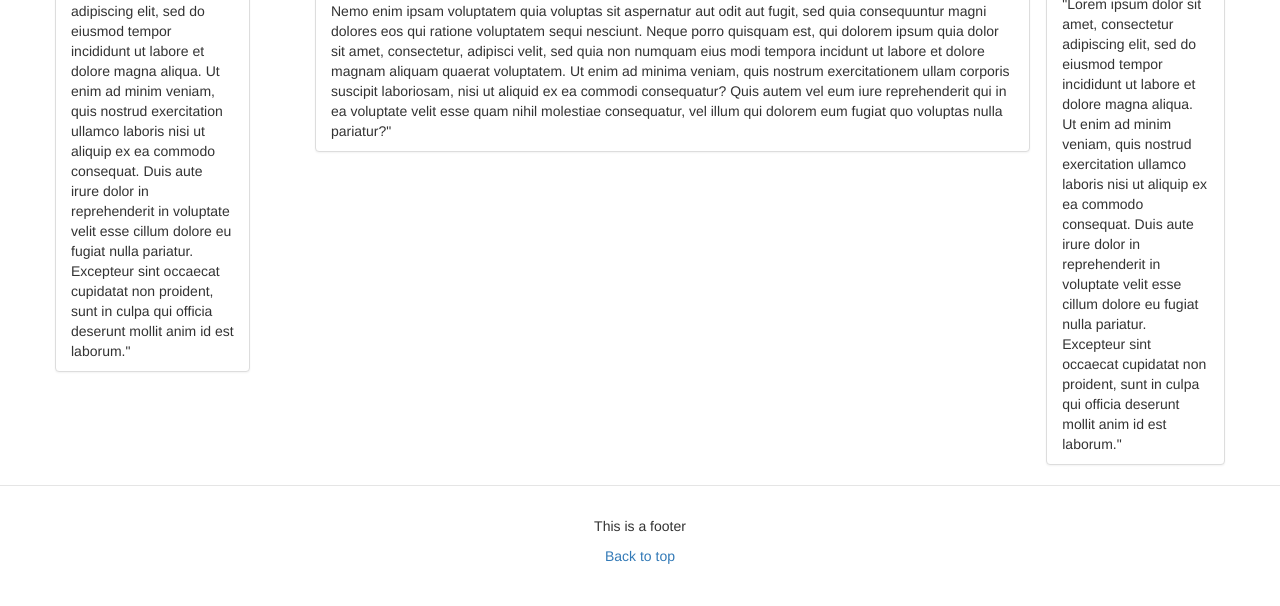
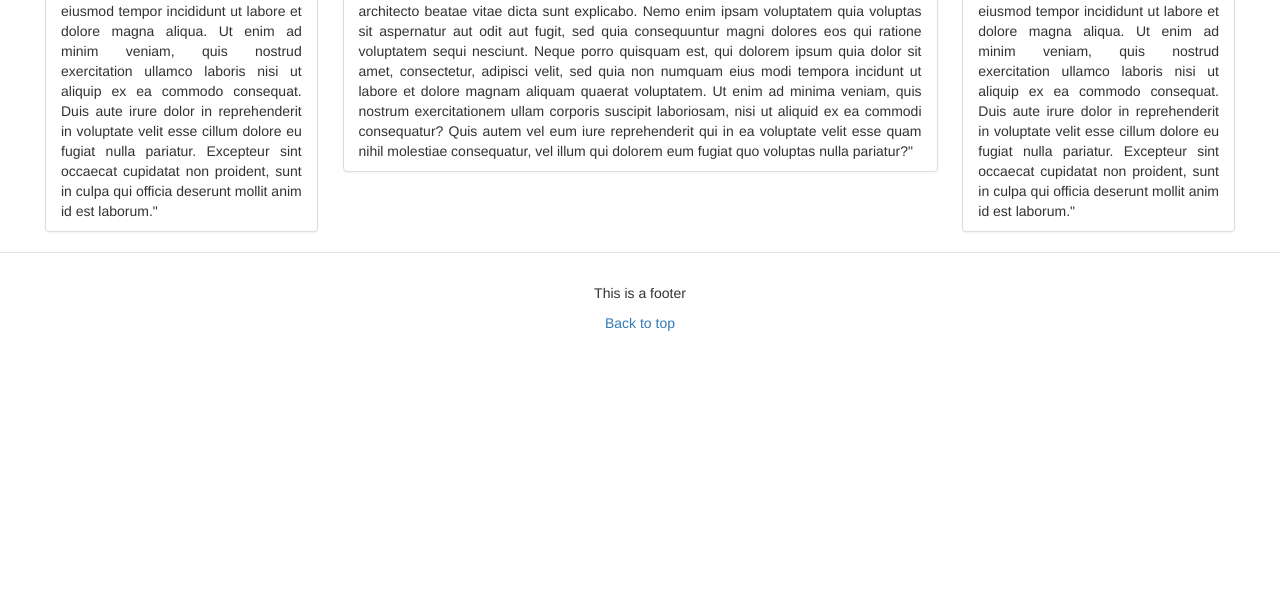
Before and after one commit to adamfaryna/Bootstrap-CMS-template, a website: page app/index.html in a window 1280 px wide. Shown: the part 373-979 px from the top of the page. After the commit the page ends 800 px from the top, so only its background shows below. Drawn offline with nearby package versions, Linux system fonts and the light colour scheme.

Commit message:
columns looks good

```diff
--- a/app/index.html
+++ b/app/index.html
@@ -6,7 +6,7 @@
     <meta http-equiv="X-UA-Compatible" content="IE=edge">
     <meta name="viewport" content="width=device-width, initial-scale=1">
     <link rel="stylesheet" type="text/css" href="../bower_components/bootstrap/dist/css/bootstrap.css">
-    <link rel="stylesheet" type="text/css" href="../bower_components/bootstrap/dist/css/bootstrap-theme.min.css">
+    <link rel="stylesheet" type="text/css" href="../bower_components/bootstrap/dist/css/bootstrap-theme.css">
     <link rel="stylesheet" type="text/css" href="styles/style.css">
 </head>
 <body>
@@ -33,6 +33,7 @@
                 <input type="password" placeholder="password" class="form-control">
             </div>
             <button type="submit" class="btn btn-success">Log in</button>
+            <a href="#" class="btn btn-danger">Register</a>
         </div>
     </div>
 </nav>
@@ -47,9 +48,9 @@
 
 <div class="container">
     <div class="row">
-        <div id="left-sidebar" class="sidebar col-md-2">
+        <div id="left-sidebar" class="sidebar col-md-3">
             <div class="row">
-                <div class="col-md-12 panel panel-default">
+                <div class="col-md-11 panel panel-default">
                     <h2>Left sidebar</h2>
 
                     <p>"Lorem ipsum dolor sit amet, consectetur adipiscing elit, sed do eiusmod tempor incididunt ut
@@ -61,27 +62,21 @@
                 </div>
             </div>
         </div>
-        <div id="main" class="col-md-8">
-            <div class="row">
-                <div class="col-md-11 col-md-offset-1 panel panel-default">
-                    <h2>Main</h2>
+        <div id="main" class="mainbar col-md-6 panel panel-default">
+            <h2>Main</h2>
 
-                    <p>"Sed ut perspiciatis unde omnis iste natus error sit voluptatem accusantium doloremque
-                        laudantium, totam rem aperiam, eaque ipsa quae ab illo inventore veritatis et quasi architecto
-                        beatae vitae dicta sunt explicabo. Nemo enim ipsam voluptatem quia voluptas sit aspernatur aut
-                        odit aut fugit, sed quia consequuntur magni dolores eos qui ratione voluptatem sequi nesciunt.
-                        Neque porro quisquam est, qui dolorem ipsum quia dolor sit amet, consectetur, adipisci velit,
-                        sed quia non numquam eius modi tempora incidunt ut labore et dolore magnam aliquam quaerat
-                        voluptatem. Ut enim ad minima veniam, quis nostrum exercitationem ullam corporis suscipit
-                        laboriosam, nisi ut aliquid ex ea commodi consequatur? Quis autem vel eum iure reprehenderit qui
-                        in ea voluptate velit esse quam nihil molestiae consequatur, vel illum qui dolorem eum fugiat
-                        quo voluptas nulla pariatur?"
-                    </p>
-                </div>
-            </div>
+            <p>"Sed ut perspiciatis unde omnis iste natus error sit voluptatem accusantium doloremque laudantium, totam
+                rem aperiam, eaque ipsa quae ab illo inventore veritatis et quasi architecto beatae vitae dicta sunt
+                explicabo. Nemo enim ipsam voluptatem quia voluptas sit aspernatur aut odit aut fugit, sed quia
+                consequuntur magni dolores eos qui ratione voluptatem sequi nesciunt. Neque porro quisquam est, qui
+                dolorem ipsum quia dolor sit amet, consectetur, adipisci velit, sed quia non numquam eius modi tempora
+                incidunt ut labore et dolore magnam aliquam quaerat voluptatem. Ut enim ad minima veniam, quis nostrum
+                exercitationem ullam corporis suscipit laboriosam, nisi ut aliquid ex ea commodi consequatur? Quis autem
+                vel eum iure reprehenderit qui in ea voluptate velit esse quam nihil molestiae consequatur, vel illum
+                qui dolorem eum fugiat quo voluptas nulla pariatur?"
+            </p>
         </div>
-
-        <div id="right-sidebar" class="sidebar col-md-2">
+        <div id="right-sidebar" class="sidebar col-md-3">
             <div class="row">
                 <div class="col-md-11 col-md-offset-1 panel panel-default">
                     <h2>Right sidebar</h2>
@@ -107,6 +102,6 @@
 </footer>
 
 <script type="text/javascript" src="../bower_components/jquery/dist/jquery.min.js"></script>
-<script type="text/javascript" src="../bower_components/bootstrap/dist/js/bootstrap.js"></script>
+<script type="text/javascript" src="../bower_components/bootstrap/dist/js/bootstrap.min.js"></script>
 </body>
 </html>
--- a/app/styles/style.css
+++ b/app/styles/style.css
@@ -4,16 +4,31 @@
 
 footer {
   display: block;
-  text-align: center;
   padding: 30px 0;
   border-top: 1px solid #e5e5e5;
 }
 
+footer p {
+  text-align: center;
+}
+
+p {
+  text-align: justify;
+}
+
+div.container {
+  padding-right: 5px;
+  padding-left: 5px;
+}
+
+/*
+
 #main {
-  /*position: relative;*/
+  position: relative;
   margin-left: auto;
   margin-right: auto;
 }
+*/
 
 /*#main {
   max-width: 80%;
```
Also changed, not shown: app/iframe.html (added, +18 -0 lines).
